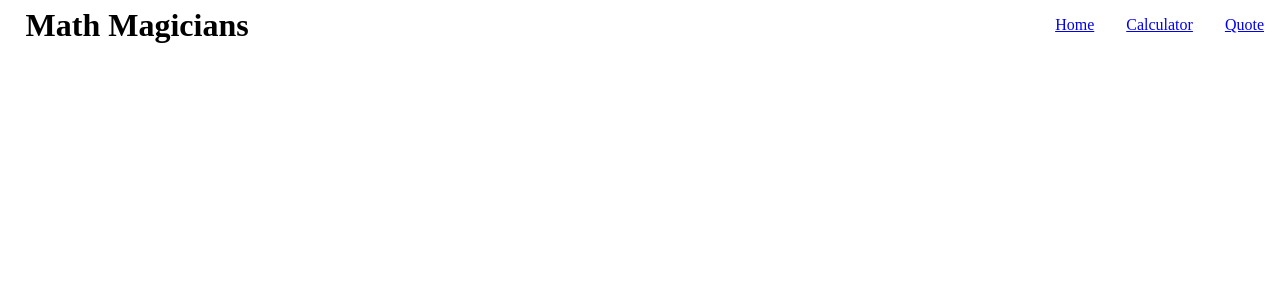
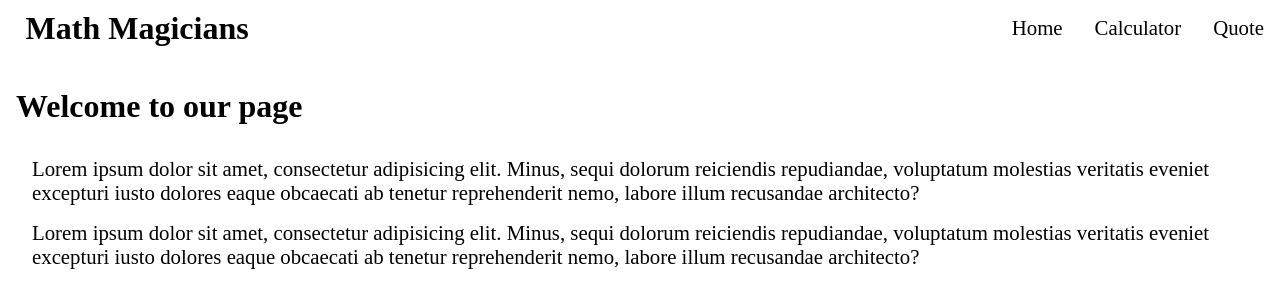
Before and after one commit to youmari/math-magicians, a React (Create React App) app: page / in a window 1280 px wide. Shown: the top 308 px of the page. Built offline with nearby package versions, Linux system fonts and the light colour scheme.

Commit message:
Add all pages inside App.js

```diff
--- a/src/App.js
+++ b/src/App.js
@@ -3,6 +3,8 @@ import React from 'react';
 import { Routes, Route } from 'react-router-dom';
 import Calculator from './components/Calculator';
 import Header from './components/Header';
+import Home from './components/Home';
+import Quote from './components/Quote';
 
 // eslint-disable-next-line react/prefer-stateless-function
 class App extends React.Component {
@@ -11,7 +13,9 @@ class App extends React.Component {
       <div>
         <Header />
         <Routes>
+          <Route path="/" element={<Home />} />
           <Route path="/calculator" element={<Calculator />} />
+          <Route path="/quote" element={<Quote />} />
         </Routes>
       </div>
     );
--- a/src/components/Header.js
+++ b/src/components/Header.js
@@ -6,13 +6,19 @@ const Header = () => (
     <nav>
       <ul>
         <li>
-          <Link to="/">Home</Link>
+          <Link className="link" to="/">
+            Home
+          </Link>
         </li>
         <li>
-          <Link to="/calculator">Calculator</Link>
+          <Link className="link" to="/calculator">
+            Calculator
+          </Link>
         </li>
         <li>
-          <Link to="/">Quote</Link>
+          <Link className="link" to="/quote">
+            Quote
+          </Link>
         </li>
       </ul>
     </nav>
```
